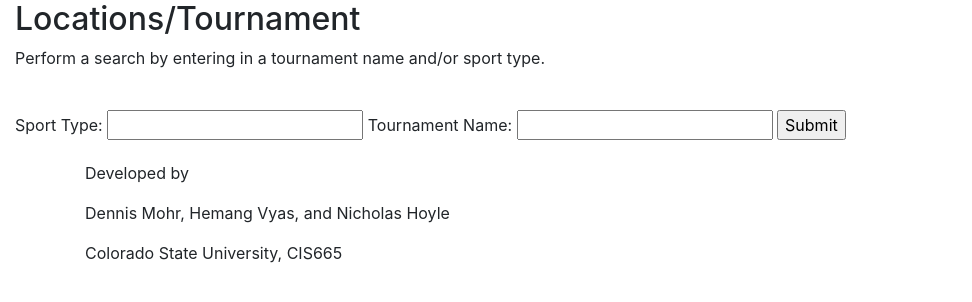
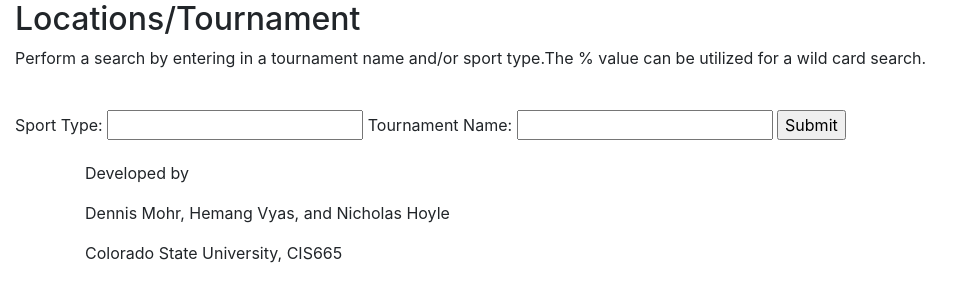
Before and after one commit to themohr/cis665, a PHP site: template project/php/views/content/locations.php in a window 1280 px wide. Shown: the top 302 px of the page, without its empty margins (0-972 px from the left). Run offline with PHP 8.4, Linux system fonts and the light colour scheme; the template is opened without the code that fills it, so the values that code supplies are empty; some libraries are stand-ins or nearby versions.

Commit message:
updated description for searching

```diff
--- a/project/php/views/content/locations.php
+++ b/project/php/views/content/locations.php
@@ -1,6 +1,6 @@
 <div class="col-md-12">
     <h2>Locations/Tournament</h2>
-        <p>Perform a search by entering in a tournament name and/or sport type.</p><br>
+        <p>Perform a search by entering in a tournament name and/or sport type.The % value can be utilized for a wild card search.</p><br>
         <div class="forms">
         <form class="form" action="<?php echo $_SERVER['PHP_SELF'] . "?" . $_SERVER['QUERY_STRING'];?>" method="POST">
         <label for="stype">Sport Type: </label>
```
